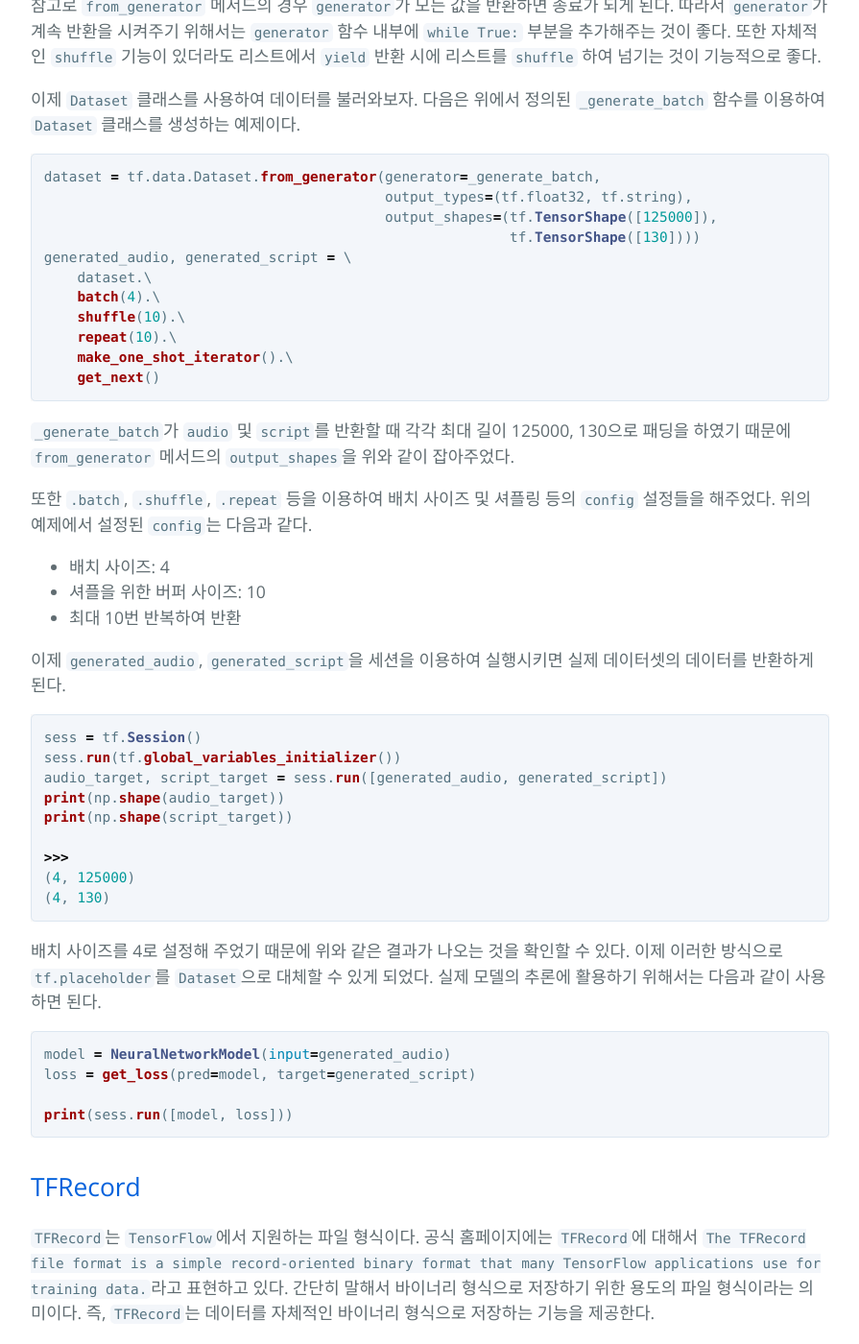
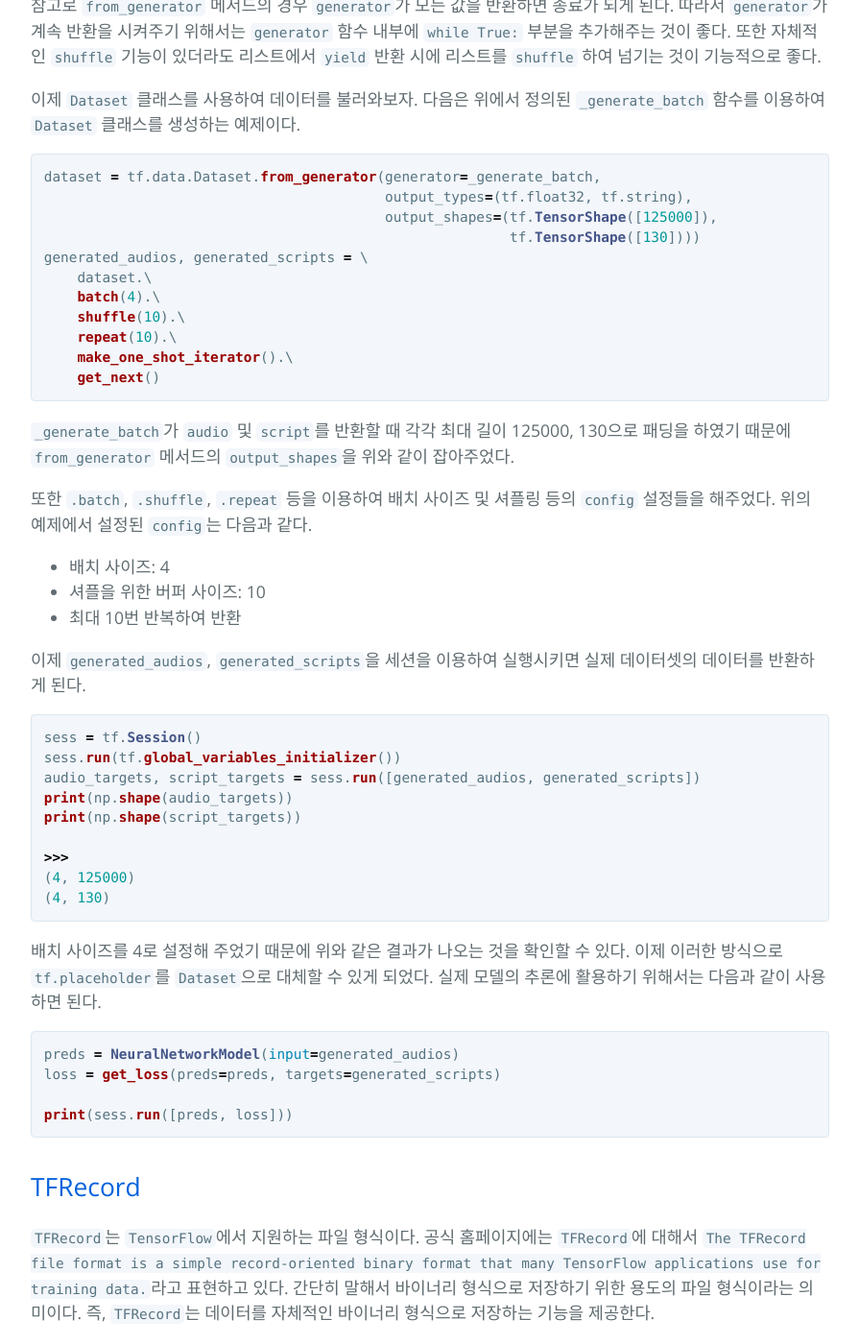
Before and after one commit to hcnoh/hcnoh.github.io, a Jekyll site: the page built from _posts/2018-11-05-tensorflow-data-module.md, in a window 1280 px wide and 1400 px high, scrolled down 2827 px. Shown: the whole window at 96% size, without its empty margins (192-1087 px from the left). Built offline with Jekyll 4.4.1, drawn with Linux system fonts in a browser that asks for light colours; comment, search, counter and statistics services are not loaded; some of the changed text lies outside the part shown.

Commit message:
Update 2018-11-05-tensorflow-data-module.md

````diff
--- a/_posts/2018-11-05-tensorflow-data-module.md
+++ b/_posts/2018-11-05-tensorflow-data-module.md
@@ -103,7 +103,7 @@ dataset = tf.data.Dataset.from_generator(generator=_generate_batch,
                                          output_types=(tf.float32, tf.string),
                                          output_shapes=(tf.TensorShape([125000]),
                                                         tf.TensorShape([130])))
-generated_audio, generated_script = \
+generated_audios, generated_scripts = \
     dataset.\
     batch(4).\
     shuffle(10).\
@@ -120,14 +120,14 @@ generated_audio, generated_script = \
 - 셔플을 위한 버퍼 사이즈: 10
 - 최대 10번 반복하여 반환
 
-이제 `generated_audio`, `generated_script`을 세션을 이용하여 실행시키면 실제 데이터셋의 데이터를 반환하게 된다.
+이제 `generated_audios`, `generated_scripts`을 세션을 이용하여 실행시키면 실제 데이터셋의 데이터를 반환하게 된다.
 
 ```python
 sess = tf.Session()
 sess.run(tf.global_variables_initializer())
-audio_target, script_target = sess.run([generated_audio, generated_script])
-print(np.shape(audio_target))
-print(np.shape(script_target))
+audio_targets, script_targets = sess.run([generated_audios, generated_scripts])
+print(np.shape(audio_targets))
+print(np.shape(script_targets))
 
 >>>
 (4, 125000)
@@ -137,10 +137,10 @@ print(np.shape(script_target))
 배치 사이즈를 4로 설정해 주었기 때문에 위와 같은 결과가 나오는 것을 확인할 수 있다. 이제 이러한 방식으로 `tf.placeholder`를 `Dataset`으로 대체할 수 있게 되었다. 실제 모델의 추론에 활용하기 위해서는 다음과 같이 사용하면 된다.
 
 ```python
-model = NeuralNetworkModel(input=generated_audio)
-loss = get_loss(pred=model, target=generated_script)
+preds = NeuralNetworkModel(input=generated_audios)
+loss = get_loss(preds=preds, targets=generated_scripts)
 
-print(sess.run([model, loss]))
+print(sess.run([preds, loss]))
 ```
 
 ## TFRecord
@@ -214,7 +214,7 @@ def _bytes_feature(value):
 ```python
 dataset = tf.data.TFRecordDataset(finenames="tfrecord/tfrecord_practice.tfrecords",
                                   compression_type="GZIP").map(from_tfrecord)
-generated_audio, generated_script = \
+generated_audios, generated_scripts = \
     dataset.\
     batch(4).\
     shuffle(10).\
@@ -223,14 +223,14 @@ generated_audio, generated_script = \
     get_next()
 ```
 
-마찬가지로 `generated_audio`, `generated_script`를 세션을 이용하여 실행시키면 실제 데이터셋의 데이터를 반환한다.
+마찬가지로 `generated_audios`, `generated_scripts`를 세션을 이용하여 실행시키면 실제 데이터셋의 데이터를 반환한다.
 
 ```python
 sess = tf.Session()
 sess.run(tf.global_variables_initializer())
-audio_target, script_target = sess.run([generated_audio, generated_script])
-print(np.shape(audio_target))
-print(np.shape(script_target))
+audio_targets, script_targets = sess.run([generated_audios, generated_scripts])
+print(np.shape(audio_targets))
+print(np.shape(script_targets))
 
 >>>
 (4, 125000)
````
Also changed, not shown: other parts of _posts/2018-11-05-tensorflow-data-module.md (+3 -3 lines).
